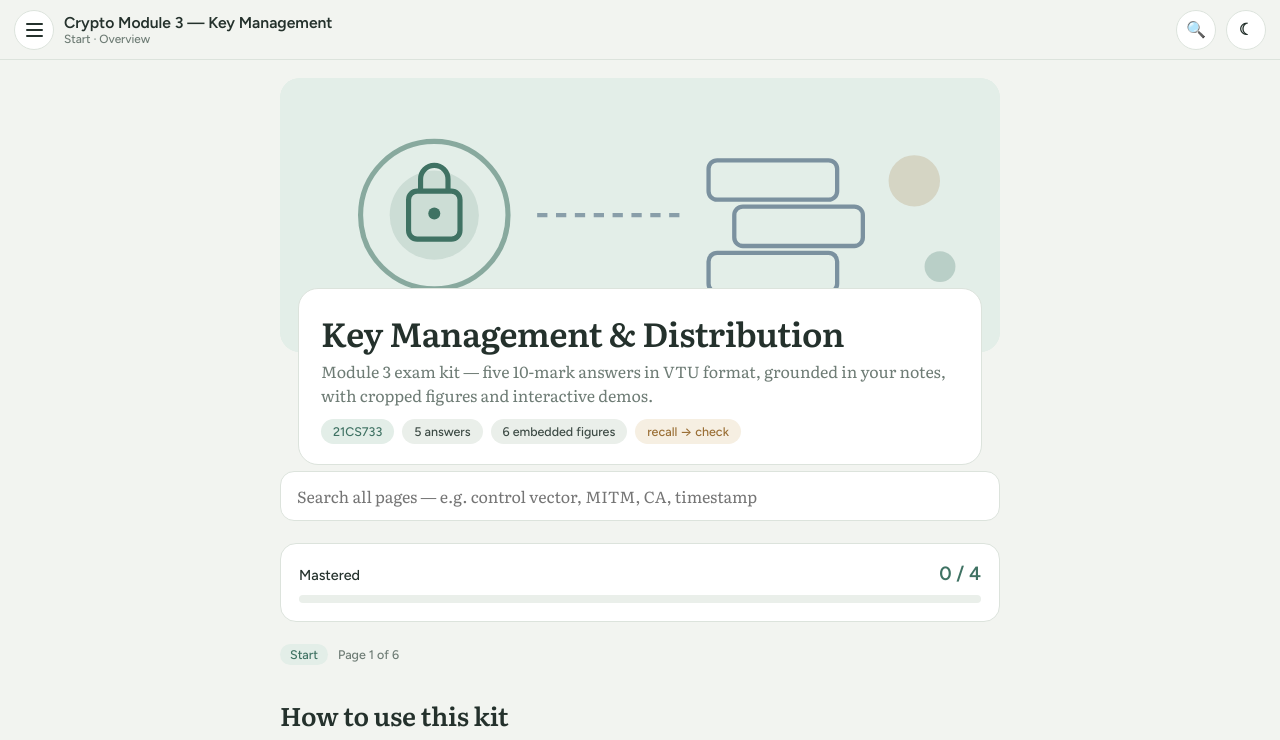
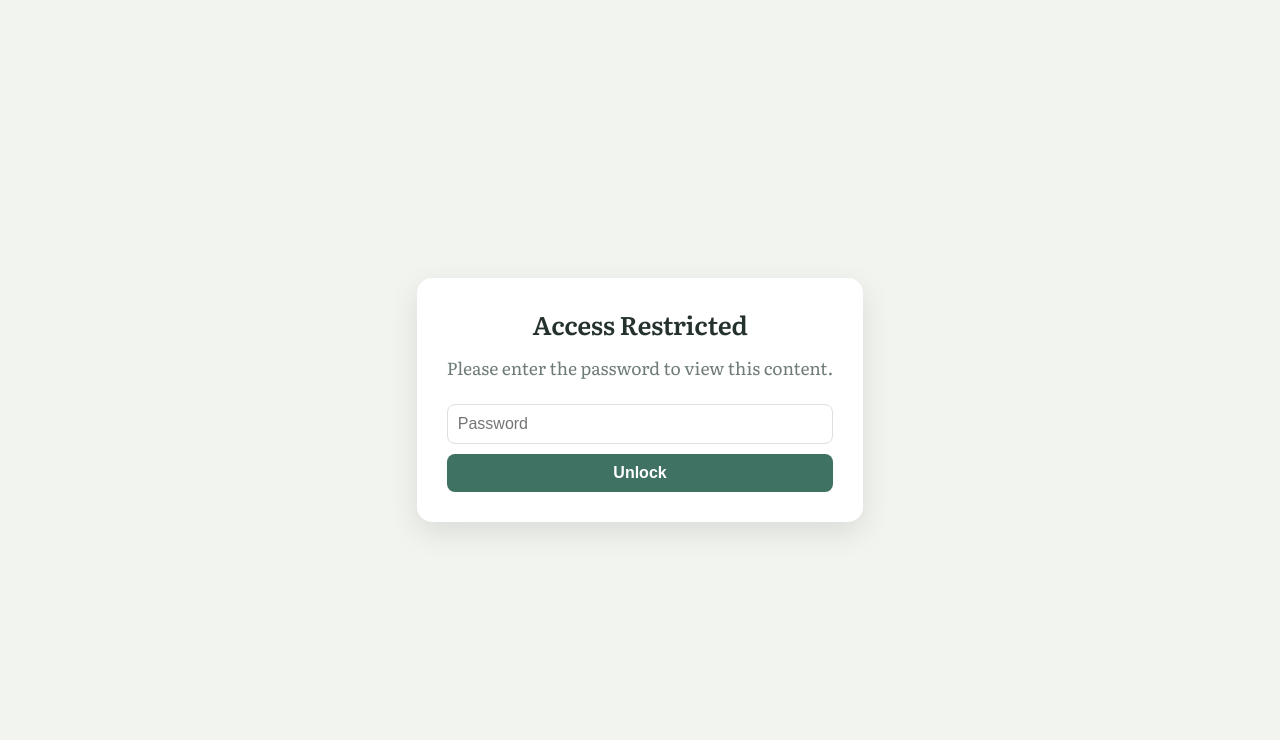
Before and after one commit to electrifiedchan/study-notes, a plain HTML site: page index.html in a window 1280 px wide. Shown: the top 740 px of the page. Drawn offline with Linux system fonts and the light colour scheme.

Commit message:
Added password protection layer

```diff
--- a/index.html
+++ b/index.html
@@ -212,6 +212,31 @@ details.about .abt{padding:0 16px 14px}
 </style>
 </head>
 <body class="home">
+<div id="passOverlay" style="position:fixed;top:0;left:0;width:100%;height:100%;background:var(--bg);z-index:9999;display:flex;align-items:center;justify-content:center;flex-direction:column;">
+  <div style="background:var(--surface);padding:30px;border-radius:15px;box-shadow:0 10px 30px rgba(0,0,0,0.1);text-align:center;">
+    <h2 style="margin-top:0;">Access Restricted</h2>
+    <p style="color:var(--muted);margin-bottom:20px;">Please enter the password to view this content.</p>
+    <div>
+      <input type="password" id="passInput" placeholder="Password" style="padding:10px;font-size:16px;border:1px solid var(--line);border-radius:8px;margin-bottom:10px;width:100%;box-sizing:border-box;">
+      <button onclick="checkPass()" style="padding:10px 20px;font-size:16px;cursor:pointer;background:var(--acc);color:#fff;border:none;border-radius:8px;width:100%;font-weight:bold;">Unlock</button>
+    </div>
+    <p id="passError" style="color:var(--rose);display:none;margin-top:15px;font-size:14px;">Incorrect password. Try again.</p>
+  </div>
+</div>
+<script>
+function checkPass() {
+  if(document.getElementById('passInput').value === 'degakya') {
+    document.getElementById('passOverlay').style.display = 'none';
+  } else {
+    document.getElementById('passError').style.display = 'block';
+  }
+}
+document.getElementById('passInput').addEventListener('keypress', function (e) {
+  if (e.key === 'Enter') {
+    checkPass();
+  }
+});
+</script>
 <header class="bar">
   <button class="ico burger" id="burger" aria-label="Open menu" aria-expanded="false"><span></span><span></span><span></span></button>
   <div class="btitle"><b>Crypto Module 3 — Key Management</b><span id="where">Start · Overview</span></div>
```
